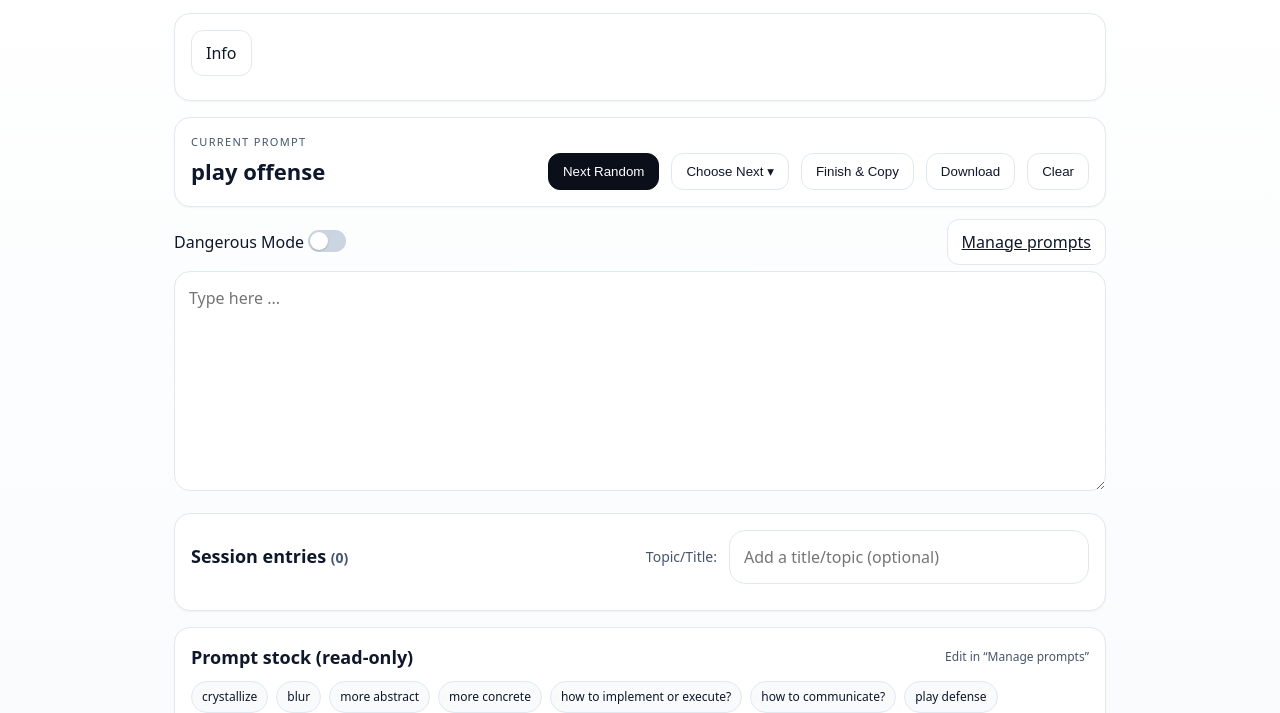
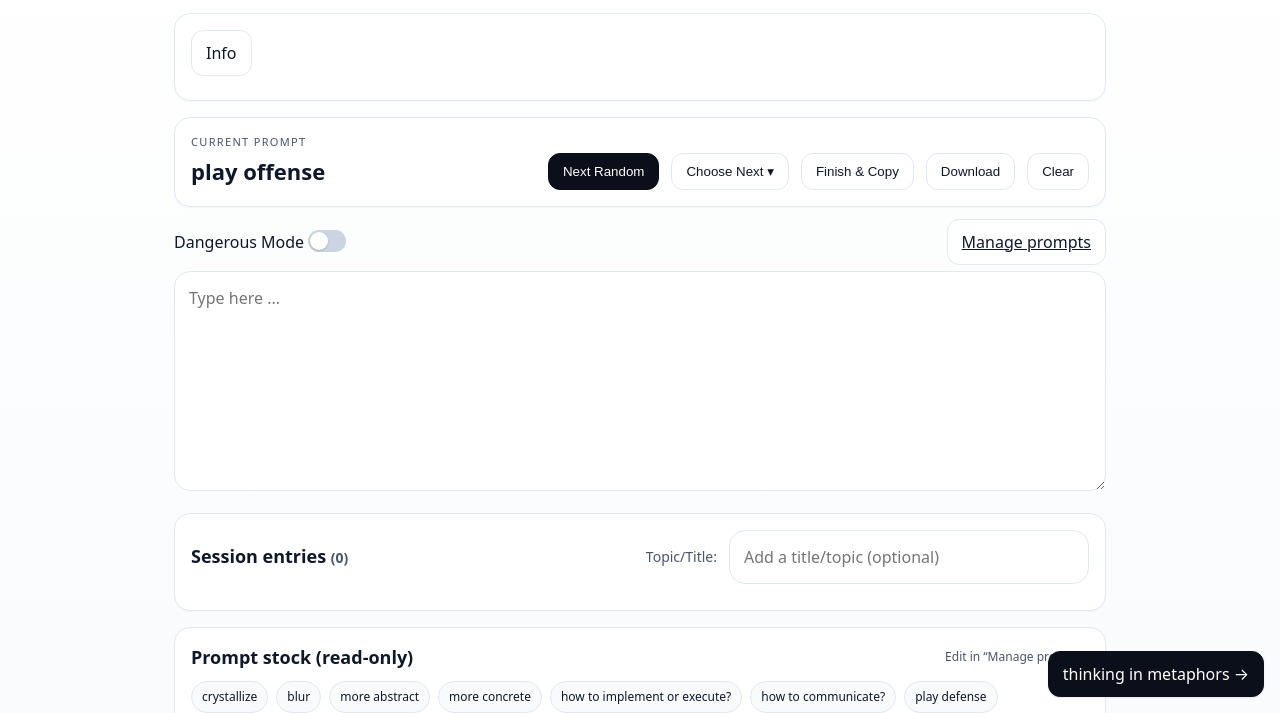
Before and after one commit to CharlotteBeate/Ideator, a plain HTML site: page index.html in a window 1280 px wide. Shown: the part 87-800 px from the top of the page. Drawn offline with Linux system fonts and the light colour scheme.

Commit message:
added metaphor link to index.html

```diff
--- a/index.html
+++ b/index.html
@@ -320,5 +320,11 @@
     e.target.nextElementSibling.style.background = e.target.checked ? '#16a34a' : '#cbd5e1';
   });
 </script>
+  <a href="metaphors.html"
+   style="position:fixed; right:16px; bottom:16px; z-index:9999;
+          background:#0b0f19; color:#fff; padding:10px 14px; border-radius:12px;
+          text-decoration:none; border:1px solid #0b0f19; box-shadow:0 1px 2px rgba(0,0,0,.08);">
+  thinking in metaphors →
+</a>
 </body>
 </html>
```
